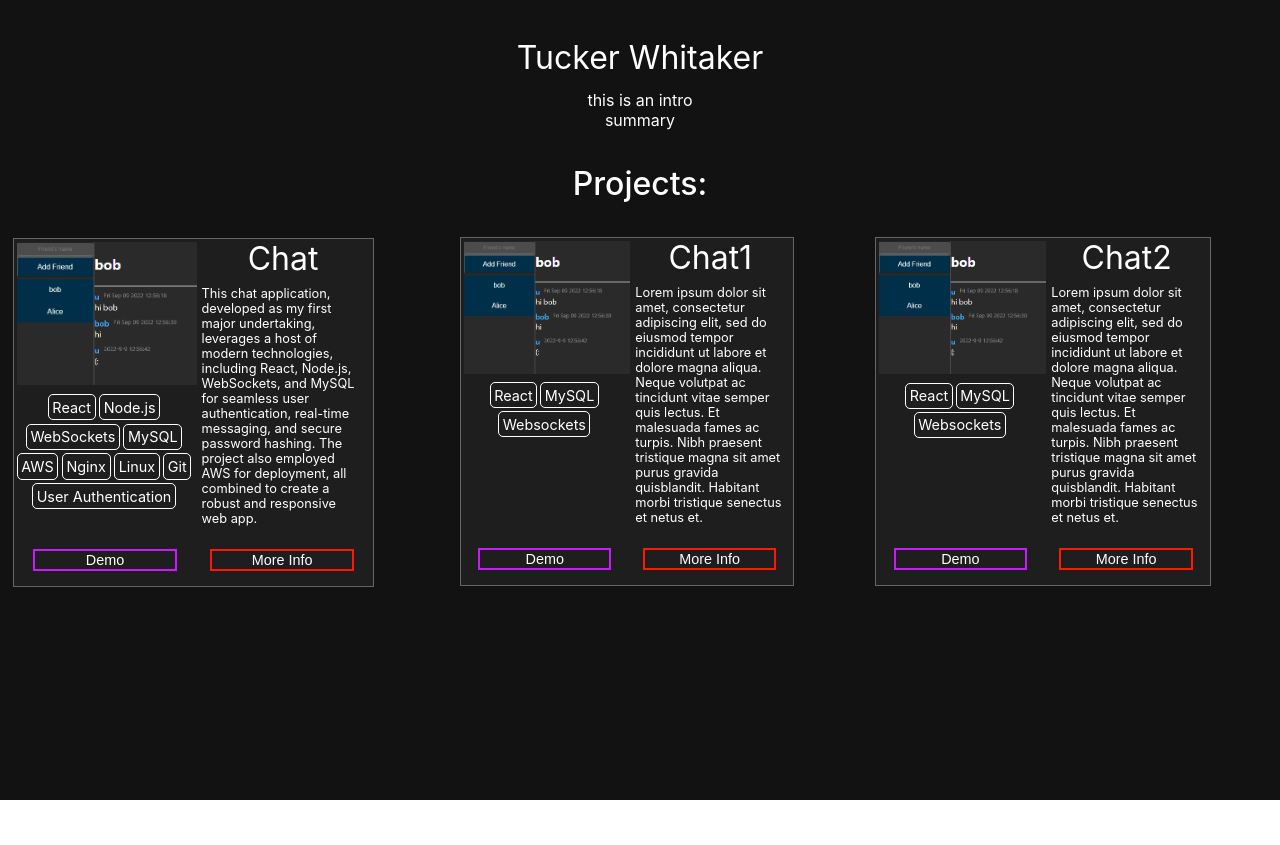
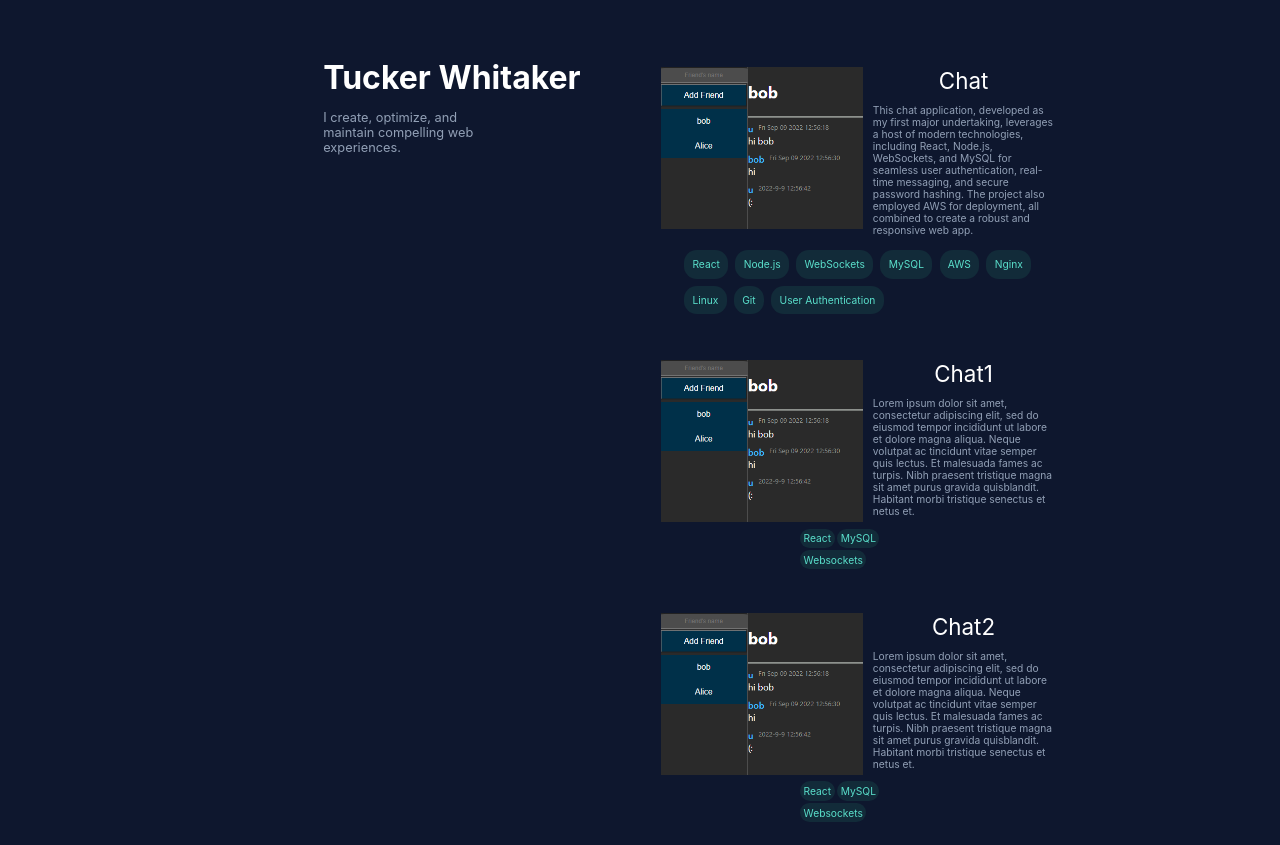
Before and after one commit to TuckerWhitaker/Portfolio, a React (Create React App) app in the folder client/: page / in a window 1280 px wide. Before the commit the page ends 800 px from the top, so only its background shows below. Built offline with nearby package versions, Linux system fonts and the light colour scheme.

Commit message:
Overhaul looks a lot better now

```diff
--- a/client/src/App.js
+++ b/client/src/App.js
@@ -5,9 +5,9 @@ import {
 	useParams,
 } from "react-router-dom";
 import "./App.css";
+
 import MainPage from "./components/MainPage";
 import ProjectPage from "./components/ProjectPage";
-
 function App() {
 	return (
 		<div className="App">
--- a/client/src/Projects/Project.json
+++ b/client/src/Projects/Project.json
@@ -1,6 +1,5 @@
 {
 	"Projects": [
-		0,
 		{
 			"Column1": {
 				"DescriptionTitles": [
--- a/client/src/components/MainPage.jsx
+++ b/client/src/components/MainPage.jsx
@@ -6,10 +6,12 @@ import Intro from "./intro";
 function MainPage() {
 	let projects = Projects.Projects;
 	return (
-		<div className="MainPage">
+		<div className="MainPage" id="MainPage">
+			<div className="MPColumn">
+				<Intro></Intro>
+			</div>{" "}
+			<div className="MPColumn">
 				<div className="Container">
-				<Intro></Intro>
-				<div className="Title">Projects: </div>
 					<div className="ProjectContainer">
 						{projects.map((info, index) => {
 							return (
@@ -19,6 +21,7 @@ function MainPage() {
 					</div>
 				</div>
 			</div>
+		</div>
 	);
 }
 
--- a/client/src/components/ProjectPage.jsx
+++ b/client/src/components/ProjectPage.jsx
@@ -1,14 +1,19 @@
+import { useEffect } from "react";
 import { useParams } from "react-router-dom";
 import Description from "../Projects/Project.json";
 import "./css/ProjectPage.css";
 function ProjectPage() {
 	console.log(Description);
-
+	useEffect(() => {
+		setTimeout(() => {
+			document.getElementById("0").style.filter = "blur(0)";
+		}, 1000); // This delay is just for demonstration purposes.
+	}, []);
 	let { ProjectID } = useParams();
 	let Project = Description.Projects[ProjectID];
 
 	return (
-		<div className="test">
+		<div className="test" id="0">
 			<link
 				href="https://fonts.googleapis.com/css2?family=Roboto:wght@400;500;700&display=swap"
 				rel="stylesheet"
@@ -39,7 +44,7 @@ function ProjectPage() {
 			</div>
 			<div className="testButtonContainer">
 				<button
-					className="testColumnButton"
+					className="testColumnButton GithubButton"
 					onClick={() => {
 						window.open("https://github.com/TuckerWhitaker/Chat");
 					}}
--- a/client/src/components/css/MainPage.css
+++ b/client/src/components/css/MainPage.css
@@ -1,14 +1,36 @@
 .MainPage {
+	display: flex;
 	text-align: center;
+	align-items: start;
+	justify-content: center;
 	min-height: 100vh;
 	width: 100vw;
 	height: fit-content;
-	background-color: #121212;
+	background-color: #0e172e;
+	filter: blur(0px);
 }
 
+@keyframes blurFadeOut {
+	from {
+		filter: blur(0);
+	}
+	to {
+		filter: blur(100px);
+	}
+}
+
+.MPColumn {
+	width: 45%;
+	height: 100%;
+	display: flex;
+	flex-direction: column;
+	align-items: start;
+	justify-content: center;
+}
 .ProjectContainer {
-	display: grid;
-	grid-template-columns: auto auto auto;
+	margin-top: 8%;
+	display: flex;
+	flex-direction: column;
 	row-gap: 0;
 	column-gap: 0;
 }
--- a/client/src/components/css/ProjectPage.css
+++ b/client/src/components/css/ProjectPage.css
@@ -3,9 +3,19 @@
 	flex-direction: column;
 	width: 100vw;
 	height: fit-content;
-	background-color: #121212;
+	background-color: #0e172e;
 	justify-content: center;
 	font-family: "Roboto", sans-serif;
+	transition-duration: 100ms;
+	animation: blurFade 1000ms forwards; /* 500ms duration */
+}
+@keyframes blurFade {
+	from {
+		filter: blur(100px);
+	}
+	to {
+		filter: blur(0);
+	}
 }
 
 .testTitle {
@@ -34,7 +44,7 @@
 	margin: 5%;
 
 	font-size: 175%;
-	color: #ffffff;
+	color: #c5cdd9;
 }
 
 .testVideo {
@@ -56,8 +66,9 @@
 
 .testColumnButton {
 	background-color: transparent;
-	color: #ffffff;
-	border: 2px solid #ff8731;
+	color: #5adfcb;
+	border: 1px solid #5adfcb;
+	background-color: #122b39;
 	padding: 10px 20px;
 	margin: 1%;
 	text-align: center;
@@ -70,7 +81,7 @@
 }
 
 .testColumnButton:hover {
-	background-color: #ff8731;
+	background-color: #5adfcb;
 	color: #121212;
 }
 
@@ -79,9 +90,7 @@
 	color: #ffffff;
 }
 .testColumnTextContainer {
-	border-style: solid;
-	border-image: linear-gradient(45deg, #00000000, #ff8731) 1;
-	background-color: #1e1e1e;
+	background-color: #1e1e1e00;
 	padding-bottom: 2%;
 	padding-left: 2%;
 	padding-right: 2%;
@@ -97,12 +106,10 @@
 .testColumnText {
 	text-align: left;
 	font-size: 125%;
-	color: #ffffff;
+	color: #92a0b6;
 }
 
 @media screen and (max-width: 800px) {
-	/* Your styles go here */
-
 	#YoutubeVideo {
 		width: 70vw;
 		height: 40vw;
--- a/client/src/components/css/intro.css
+++ b/client/src/components/css/intro.css
@@ -1,24 +1,27 @@
 .Intro {
+	text-align: left;
 	color: white;
-	align-items: center;
+	align-items: self-start;
 	justify-content: center;
 	display: flex;
 	flex-direction: column;
-
-	padding: 1%;
+	padding: 5%;
 	border-radius: 30px;
-	margin-top: 2%;
+	margin: 5%;
+	margin-left: 40%;
 	transition-duration: 0.5s;
 }
 
 .IntroTitle {
 	margin-bottom: 2%;
-	font-size: 200%;
+	font-size: 2.5vw;
+	font-weight: 700;
 }
 
 .Summary {
+	color: #92a0b6;
 	margin-top: 1vh;
-	font-size: 100%;
+	font-size: 1vw;
 	width: 70%;
 	border-radius: 20px;
 }
--- a/client/src/components/css/project.css
+++ b/client/src/components/css/project.css
@@ -1,17 +1,34 @@
 .project {
 	display: flex;
 	flex-direction: column;
-	align-items: flex-start;
+	align-items: center;
 	justify-content: space-evenly;
-	width: 80%;
+	width: 70%;
 	height: fit-content;
 	margin: 3%;
-	border-color: rgb(101, 101, 101);
+	border-color: transparent;
 	border-width: 0.1vw;
+	border-radius: 16px;
+	padding: 0.5%;
 	border-style: solid;
 	color: white;
-	background-color: #1e1e1e;
+	background-color: #1e1e1e00;
 	transition-duration: 0.5s;
+}
+.project:hover {
+	cursor: pointer;
+	background-color: #212e4f;
+	border-color: #2d3c60;
+	box-shadow: #fbfbfb 5px 5px;
+}
+
+@keyframes blurFade {
+	from {
+		filter: blur(0px);
+	}
+	to {
+		filter: blur(1000px);
+	}
 }
 
 .Columns {
@@ -34,72 +51,36 @@
 }
 
 .ProjectTitle {
-	font-size: 200%;
+	font-size: 1.75vw;
 }
 
 .ProjectImage {
 	width: 100%;
 	height: 50%;
-	border-radius: 0.1vw;
-	border-style: solid;
-	border-color: transparent;
 }
 
 .ProjectDescription {
-	font-size: 80%;
-	margin: 1vh;
+	color: #92a0b6;
+	font-size: 0.8vw;
+	margin: 5%;
 	text-align: left;
-}
-
-.ButtonContainer {
-	display: flex;
-	justify-content: space-evenly;
-	width: 100%;
-	height: 10%;
-}
-
-.ProjectButton {
-	width: 40%;
-	height: 60%;
-	font-size: 90%;
-	margin: 15px;
-	background-color: transparent;
-	color: white;
-	border-style: solid;
-	transition-duration: 500ms;
-}
-
-#GithubBtn {
-	border-color: rgb(205, 24, 255);
-}
-#GithubBtn:hover {
-	cursor: pointer;
-	border-color: rgb(255, 255, 255);
-	background-color: rgb(205, 24, 255);
-}
-
-#LiveBtn {
-	border-color: rgb(255, 25, 0);
-}
-#LiveBtn:hover {
-	cursor: pointer;
-	border-color: rgb(255, 255, 255);
-	background-color: rgb(255, 25, 0);
 }
 
 .TagContainer {
 	display: flex;
 	align-items: center;
-	justify-content: center;
+	justify-content: start;
 	flex-wrap: wrap;
 }
 .tag {
-	font-size: 90%;
+	border-color: transparent;
+	color: #5adfcb;
+	font-size: 0.8vw;
 	padding: 2%;
 	margin: 1%;
-	background-color: transparent;
+	background-color: #122b39;
 	border-width: 1px;
-	border-radius: 5px;
+	border-radius: 1vw;
 	border-style: solid;
 	width: fit-content;
 }
--- a/client/src/components/intro.jsx
+++ b/client/src/components/intro.jsx
@@ -4,7 +4,9 @@ function intro() {
 	return (
 		<div className="Intro">
 			<div className="IntroTitle">Tucker Whitaker</div>
-			<div className="Summary">this is an intro summary</div>
+			<div className="Summary">
+				I create, optimize, and maintain compelling web experiences.
+			</div>
 		</div>
 	);
 }
--- a/client/src/components/project.jsx
+++ b/client/src/components/project.jsx
@@ -6,7 +6,18 @@ function Project(props) {
 	let ProjectTags = Project.Tags;
 
 	return (
-		<div className="project">
+		<div
+			className="project"
+			onClick={() => {
+				document.getElementById("MainPage").style.animation =
+					"blurFadeOut 1000ms forwards";
+
+				setTimeout(() => {
+					window.location.href =
+						"http://localhost:3000/project/" + props.ProjectID;
+				}, 500);
+			}}
+		>
 			<div className="Columns">
 				<div className="ImageColumn">
 					<img
@@ -14,16 +25,6 @@ function Project(props) {
 						alt="Italian Trulli"
 						className="ProjectImage"
 					></img>
-
-					<div className="TagContainer">
-						{ProjectTags.map((info, index) => {
-							return (
-								<div className="tag" key={"PT" + index}>
-									{info}
-								</div>
-							);
-						})}
-					</div>
 				</div>
 				<div className="InfoColumn">
 					<div className="ProjectTitle">{Project.ProjectName}</div>
@@ -32,20 +33,14 @@ function Project(props) {
 					</div>
 				</div>
 			</div>
-			<div className="ButtonContainer">
-				<button className="ProjectButton" id="GithubBtn">
-					Demo
-				</button>
-				<button
-					className="ProjectButton"
-					id="LiveBtn"
-					onClick={() => {
-						window.location.href =
-							"http://localhost:3000/project/" + props.ProjectID;
-					}}
-				>
-					More Info
-				</button>
+			<div className="TagContainer">
+				{ProjectTags.map((info, index) => {
+					return (
+						<div className="tag" key={"PT" + index}>
+							{info}
+						</div>
+					);
+				})}
 			</div>
 		</div>
 	);
```
Lines whose indentation alone changed are shown as unchanged.
